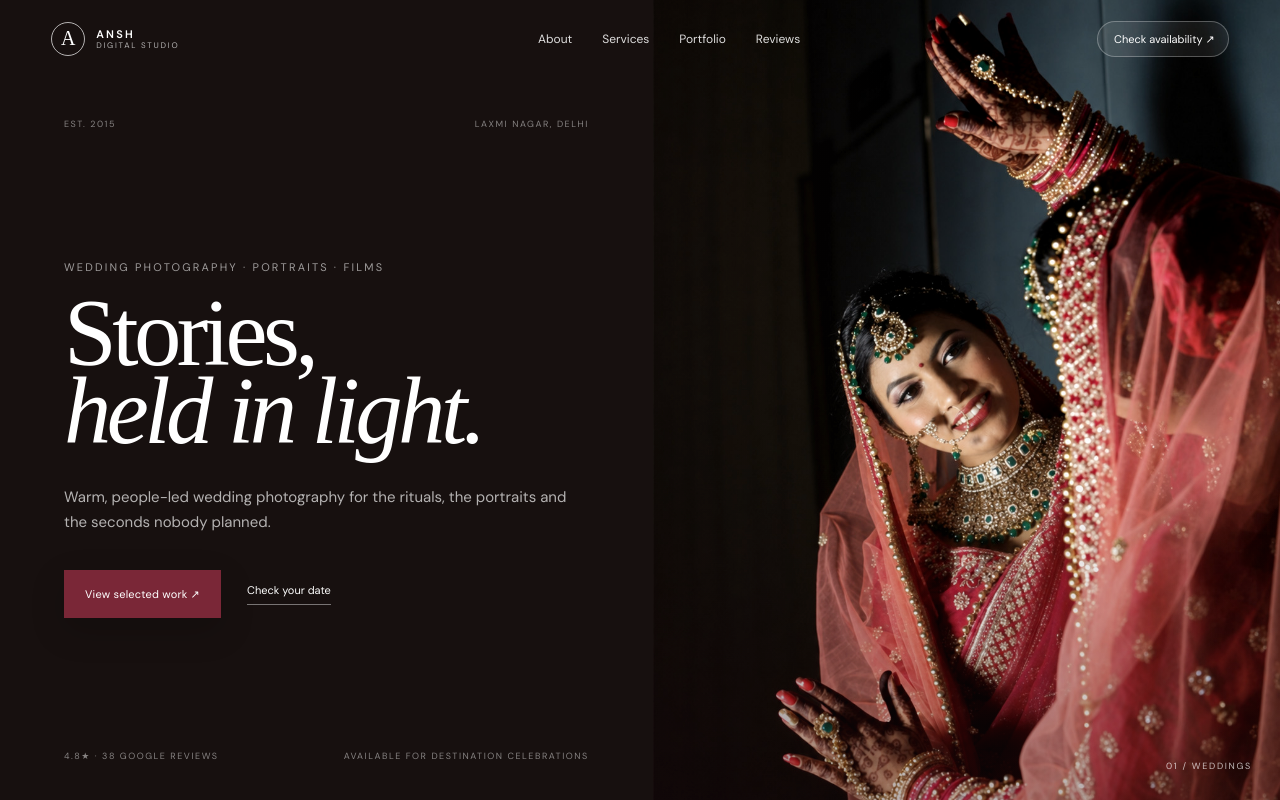
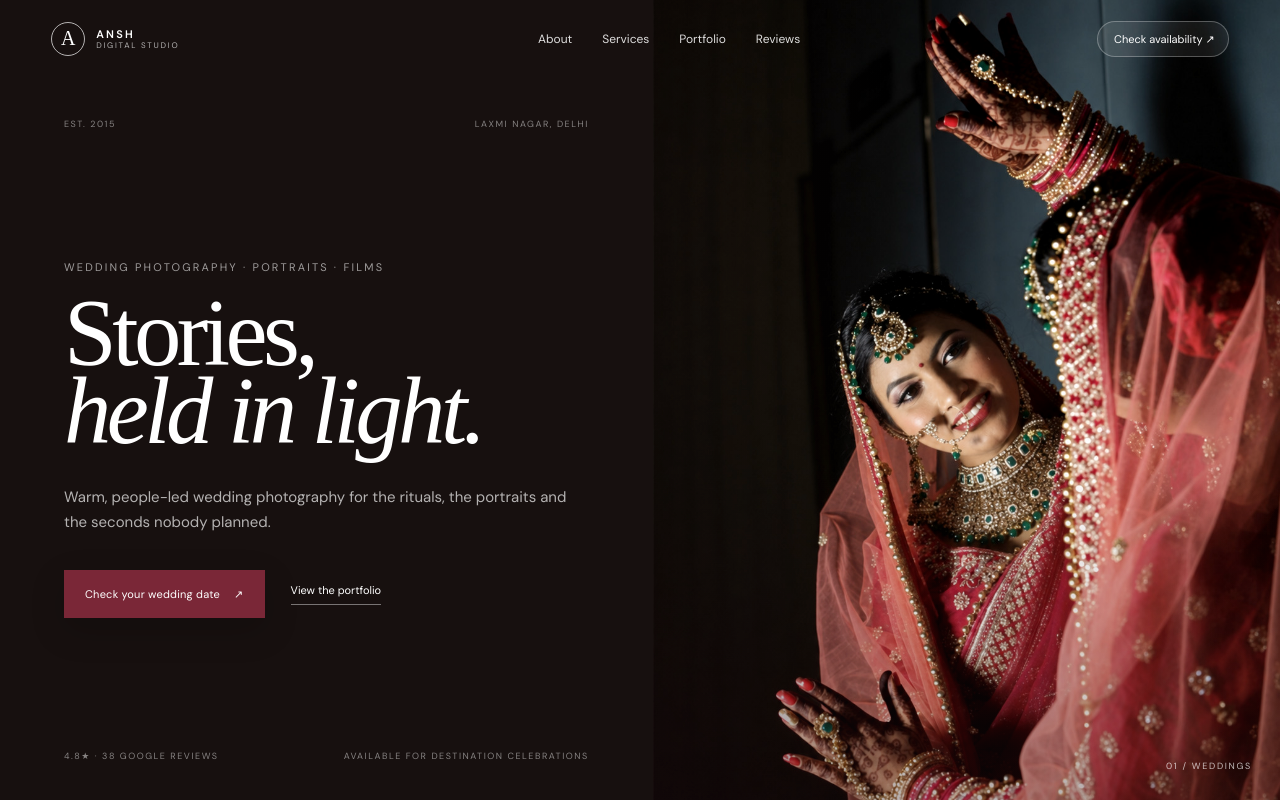
Before and after one commit to copywrk0-lgtm/Ansh-Digital-Studio, a Next.js app: page / in a window 1280 px wide. Shown: the top 800 px of the page. Built offline with nearby package versions, Linux system fonts and the light colour scheme; a web font is replaced by a local one.

Commit message:
Make hero CTA action-first

```diff
--- a/components/sections/Hero.tsx
+++ b/components/sections/Hero.tsx
@@ -12,8 +12,8 @@ export function Hero(){
         <h1>Stories,<br/><em>held in light.</em></h1>
         <p>Warm, people-led wedding photography for the rituals, the portraits and the seconds nobody planned.</p>
         <div className='heroActions'>
-          <Link className='heroPrimary' href='/portfolio'>View selected work ↗</Link>
-          <a className='heroSecondary' href={site.whatsapp} target='_blank' rel='noreferrer'>Check your date</a>
+          <a className='heroPrimary' href={site.whatsapp} target='_blank' rel='noreferrer'>Check your wedding date <span>↗</span></a>
+          <Link className='heroSecondary' href='/portfolio'>View the portfolio</Link>
         </div>
       </div>
       <div className='heroFoot'><span>4.8★ · 38 Google reviews</span><span>Available for destination celebrations</span></div>
```
